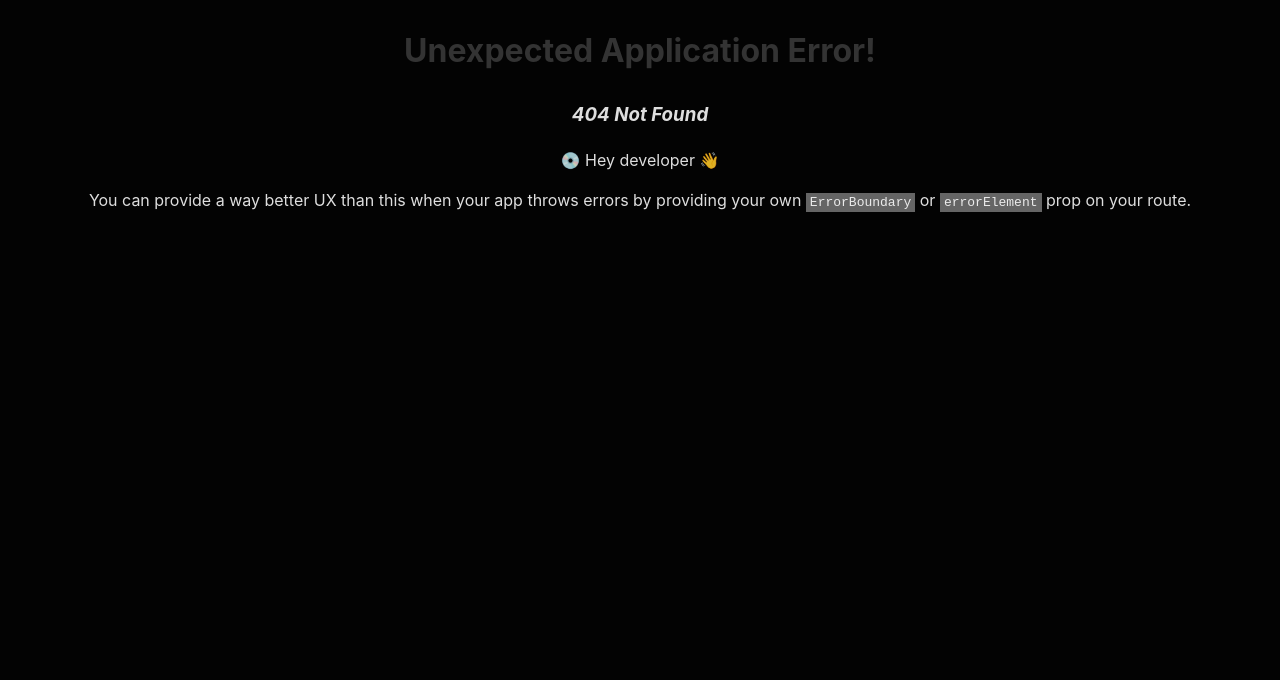
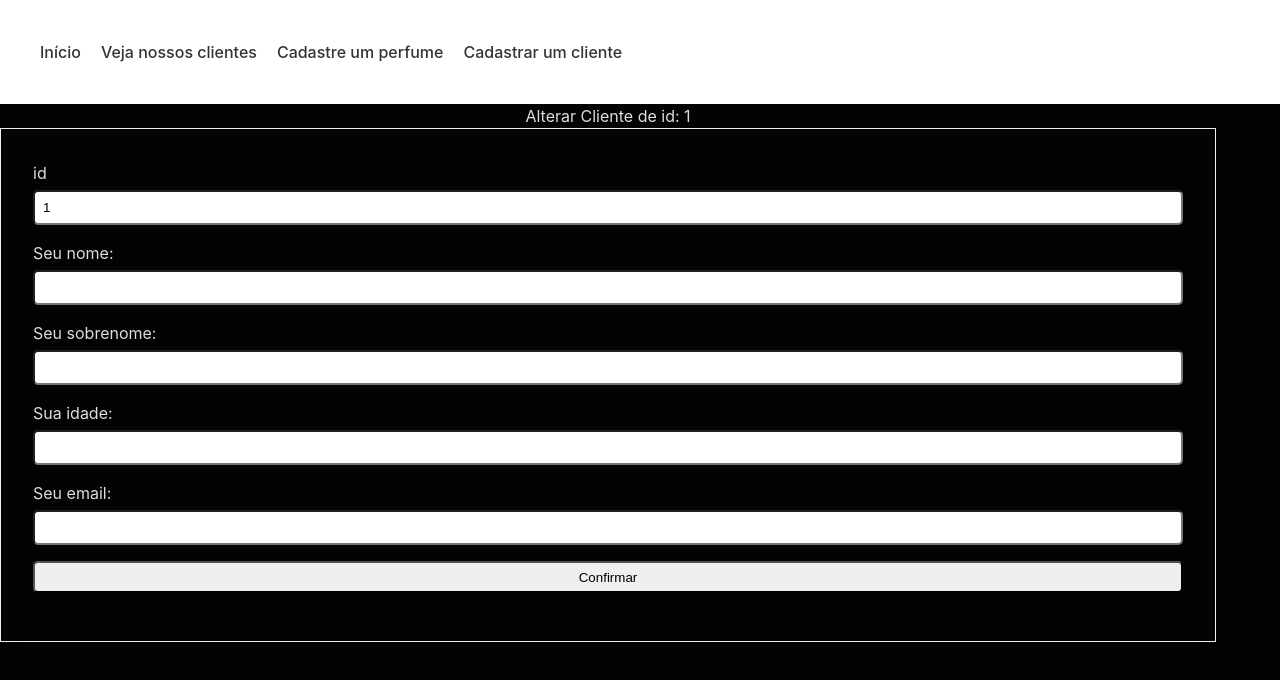
Before and after one commit to MarcosNeto23/1022B-perfumaria-Front-End, a React (Vite) app: page /alterar-cliente/1 in a window 1280 px wide. Before the commit this address had no page. Shown: the top 680 px of the page. Built offline with nearby package versions, Linux system fonts and the light colour scheme; no server answers.

Commit message:
Criando criação da página de alteração de clientes.

```diff
--- /dev/null
+++ b/src/AlterarCliente.tsx
@@ -0,0 +1,116 @@
+import { useParams } from "react-router-dom";
+import { FormEvent, useState, ChangeEvent, useEffect } from "react";
+import { useNavigate, Link } from "react-router-dom";
+
+
+function AlterarCliente() {
+    const { id } = useParams()
+    useEffect(() => {
+        fetch(`https://one022b-perfumaria.onrender.com/clientes/${id}`)
+            .then(resposta => resposta.json())
+            .then(dados => {
+                setNome(dados.nome)
+                setSobrenome(dados.sobrenome)
+                setIdade(dados.idade)
+                setEmail(dados.email)
+            })
+    }, [])
+    const navigate = useNavigate();
+    const [nome, setNome] = useState("")
+    const [sobrenome, setSobrenome] = useState("")
+    const [idade, setIdade] = useState("")
+    const [email, setEmail] = useState("")
+
+
+    function handleForm(event: FormEvent) {
+        event.preventDefault();
+        console.log("Tentei alterar uma informação do cliente!!!");
+        const perfume = {
+            id: id,
+            nome: nome,
+            sobrenome: sobrenome,
+            idade: idade,
+            email: email,
+
+        }
+        fetch(`https://one022b-perfumaria.onrender.com/clientes/${id}`, {
+            method: "PUT",
+            headers: {
+                "Content-Type": "application/json"
+            },
+            body: JSON.stringify(perfume)
+        }).then(response => {
+            if (response.status === 200) {
+                alert("Informação do cliente alterado com sucesso")
+                navigate("/")
+            }
+            else {
+                alert("Erro ao alterar as informações do cliente.")
+            }
+        })
+    }
+
+    function handleSobrenome(event: ChangeEvent<HTMLInputElement>) {
+        setSobrenome(event.target.value)
+    }
+    function handleNome(event: ChangeEvent<HTMLInputElement>) {
+        setNome(event.target.value)
+    }
+    function handleIdade(event: ChangeEvent<HTMLInputElement>) {
+        setIdade(event.target.value)
+    }
+    function handleEmail(event: ChangeEvent<HTMLInputElement>) {
+        setEmail(event.target.value)
+    }
+
+
+    return (
+        <>
+        <header>
+              <div className="cabeçalho-app">
+                  <ul className='menu-app'>
+                  <li><Link to={"/"}>Início</Link></li>
+                  <li><Link to={"/lista-cliente"}>Veja nossos clientes</Link></li>
+                  <li><Link to={"/cadastro-perfume"}>Cadastre um perfume</Link></li>
+                  <li><Link to={"/cadastro-cliente"}>Cadastrar um cliente</Link></li>
+
+                  </ul>
+            </div>
+            </header>
+
+
+            <main>
+                <div>Alterar Cliente de id: {id}</div>
+                <form onSubmit={handleForm}>
+                    <div>
+                        <label htmlFor="id">id</label>
+                        <input type="text" name="id" value={id} readOnly />
+                    </div>
+                    <div>
+                    <label htmlFor="nome">Seu nome:</label>
+                        <input type="text" name="nome" value={nome} onChange={handleNome} />
+                    </div>
+                    <div>
+                    <label htmlFor="sobrenome">Seu sobrenome:</label>
+                        <input type="text" name="marca" value={sobrenome} onChange={handleSobrenome} />
+                    </div>
+                    <div>
+                    <label htmlFor="idade">Sua idade:</label>
+                        <input type="text" name="fragancia" value={idade} onChange={handleIdade} />
+                    </div>
+                    <div>
+                    <label htmlFor="email">Seu email:</label>
+                        <input type="text" name="volume" value={email} onChange={handleEmail} />
+                    </div>
+
+
+                    <div>
+                        <input type="submit" value="Confirmar" />
+                    </div>
+                </form>
+            </main>
+        </>
+    )
+}
+
+export default AlterarCliente;
--- a/src/main.tsx
+++ b/src/main.tsx
@@ -10,6 +10,7 @@ import CadastroPerfume from './CadastroPerfume.tsx';
 import CadastroCliente from './CadastroCliente.tsx';
 import AppCliente from './AppCliente.tsx';
 import AlterarPerfume from './AlterarPerfume.tsx';
+import AlterarCliente from './AlterarCliente.tsx';
 
 const router = createBrowserRouter([
   {
@@ -32,6 +33,10 @@ const router = createBrowserRouter([
     path: "/alterar-perfume/:id",
     element: <AlterarPerfume/>,
   },
+  {
+    path: "/alterar-cliente/:id",
+    element: <AlterarCliente/>,
+  }
 ]);
 
 createRoot(document.getElementById('root')!).render(
```
